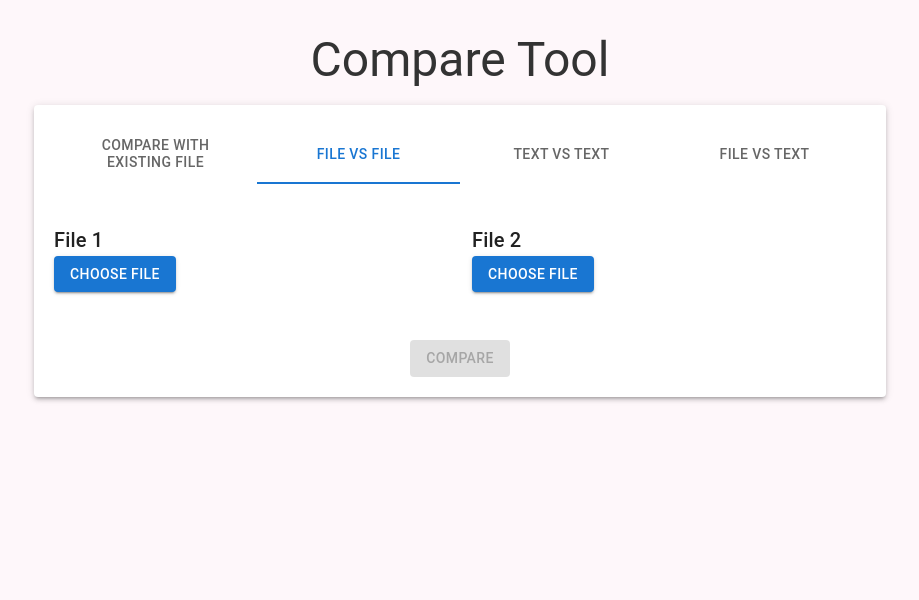
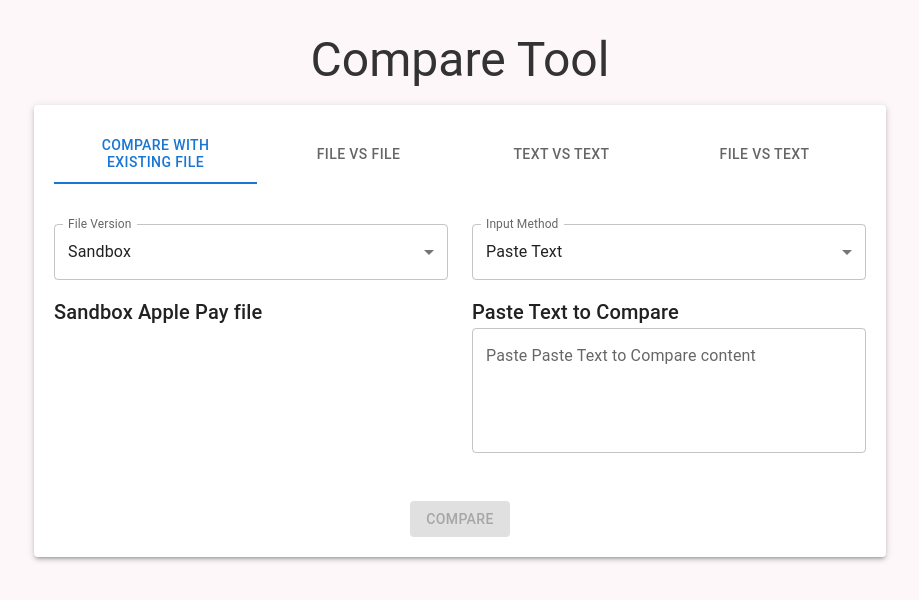
Before and after one commit to TariqH19/PP, a React (Create React App) app: page /file-compare in a window 1280 px wide. Shown: the top 600 px of the page, without its empty margins (180-1099 px from the left). Built offline with nearby package versions, Linux system fonts and the light colour scheme.

Commit message:
refactor: Update inputMode state variable to use "existing-file" as default value

```diff
--- a/src/pages/Filecomp.js
+++ b/src/pages/Filecomp.js
@@ -24,7 +24,7 @@ function Filecomp() {
   const [file2Name, setFile2Name] = useState("");
   const [comparisonResult, setComparisonResult] = useState(null);
   const [filesIdentical, setFilesIdentical] = useState(null);
-  const [inputMode, setInputMode] = useState("file-file");
+  const [inputMode, setInputMode] = useState("existing-file");
   const [inputMethod, setInputMethod] = useState("paste"); // Default to paste text
   const [fileVersion, setFileVersion] = useState("sandbox"); // Default to sandbox version
 
```
